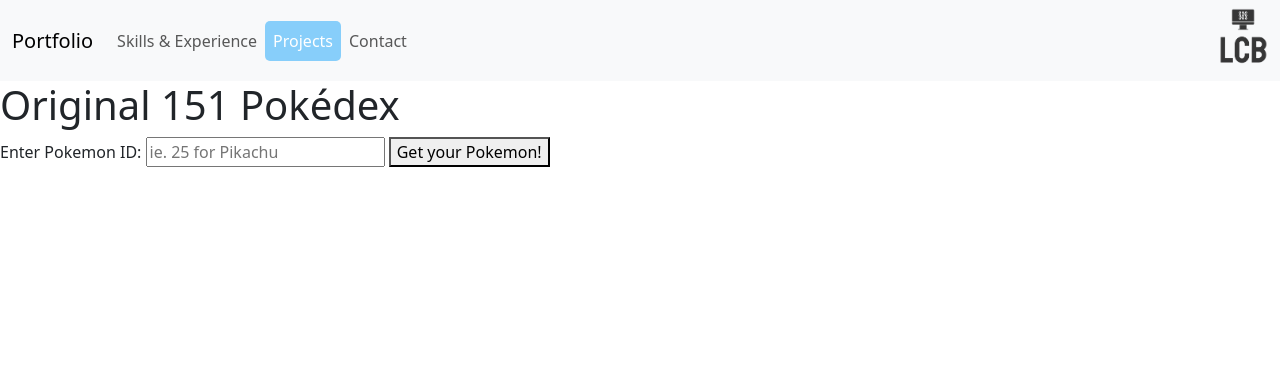
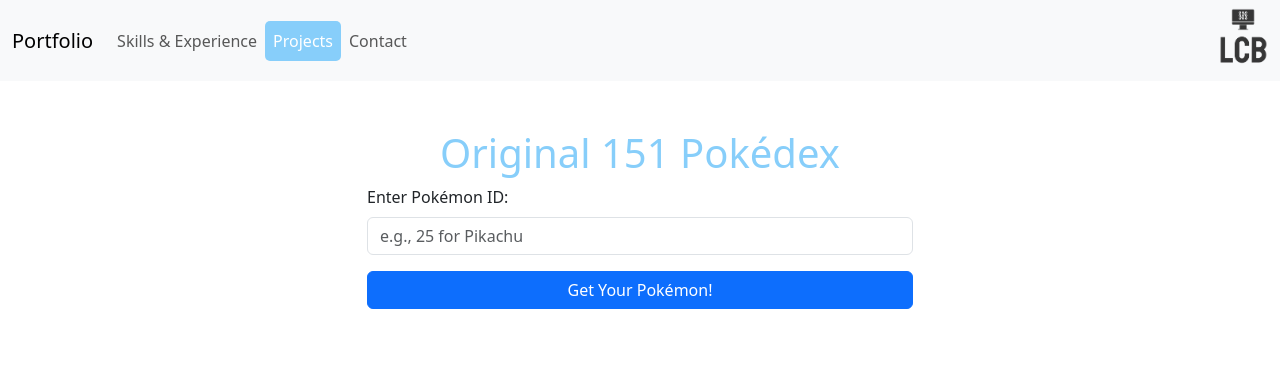
Before and after one commit to lukecbutler/lukecbutler-dev, a Flask app: page /projects/pokedex in a window 1280 px wide. Shown: the top 381 px of the page. Run offline with Flask 3, Linux system fonts and the light colour scheme.

Commit message:
consolidate css

```diff
--- a/static/css/base.css
+++ b/static/css/base.css
@@ -1,2 +1,101 @@
 /* base.css */
 /* header */
+#contact {
+    background-color: #fff;
+    padding: 20px;
+    border-radius: 8px;
+    box-shadow: 0 0 10px rgba(0, 0, 0, 0.1);
+    margin-bottom: 20px;
+    max-width: 300px;
+    margin: auto;
+}
+
+.navbar-nav .nav-item.active {
+    background-color: lightskyblue; /* Highlight color for active menu item */
+    color: white; /* Text color for better contrast */
+    border-radius: 5px; /* Rounded corners for a nicer appearance */
+}
+
+.navbar-nav .nav-item.active .nav-link {
+    color: white; /* Ensure the link text is white for readability */
+}
+
+/* Custom background class for skyblue */
+:root {
+    --bs-skyblue: lightskyblue; /* Define the custom skyblue color */
+}
+.bg-lightskyblue {
+    background-color: var(--bs-skyblue) !important; /* Use the custom skyblue variable */
+}
+.text-white {
+    color: white !important; /* Ensure text is readable on skyblue background */
+}
+/* Custom background class for skyblue */
+
+:root {
+    --bs-skyblue: lightskyblue; /* Skyblue color */
+}
+
+
+.bg-lightskyblue {
+    background-color: var(--bs-skyblue) !important;
+}
+
+
+.text-white {
+    color: white !important;
+}
+
+
+.contact-card {
+    transition: transform 0.3s ease, box-shadow 0.3s ease;
+}
+
+
+.contact-info a {
+    text-decoration: none;
+    color: var(--bs-skyblue);
+    font-weight: bold;
+}
+
+.contact-info a:hover {
+    text-decoration: underline;
+}
+
+:root {
+    --bs-skyblue: lightskyblue; /* Define skyblue color */
+}
+
+.pokemon-title {
+    color: var(--bs-skyblue);
+}
+
+.pokemon-details ul {
+    list-style-type: none;
+    padding-left: 0;
+}
+
+.pokemon-details li {
+    margin-bottom: 10px;
+}
+
+:root {
+    --bs-skyblue: lightskyblue; /* Define skyblue color */
+}
+
+.bg-lightskyblue {
+    background-color: var(--bs-skyblue) !important;
+}
+
+.text-white {
+    color: white !important;
+}
+
+.project-card {
+    transition: transform 0.3s ease, box-shadow 0.3s ease; /* Add animation on hover */
+}
+
+.project-card:hover {
+    transform: translateY(-5px); /* Lift the card on hover */
+    box-shadow: 0 8px 16px rgba(0, 0, 0, 0.2); /* Emphasize shadow on hover */
+}
--- a/templates/abase.html
+++ b/templates/abase.html
@@ -6,40 +6,7 @@
     <title>{% block title %}Luke's Website{% endblock %}</title>
     {% block link %}{% endblock %}
     <link href="https://cdn.jsdelivr.net/npm/bootstrap@5.3.0/dist/css/bootstrap.min.css" rel="stylesheet">
-    <style>
-
-    #contact {
-        background-color: #fff;
-        padding: 20px;
-        border-radius: 8px;
-        box-shadow: 0 0 10px rgba(0, 0, 0, 0.1);
-        margin-bottom: 20px;
-        max-width: 300px;
-        margin: auto;
-    }
-
-    .navbar-nav .nav-item.active {
-        background-color: lightskyblue; /* Highlight color for active menu item */
-        color: white; /* Text color for better contrast */
-        border-radius: 5px; /* Rounded corners for a nicer appearance */
-    }
-
-    .navbar-nav .nav-item.active .nav-link {
-        color: white; /* Ensure the link text is white for readability */
-    }
-
-    /* Custom background class for skyblue */
-    :root {
-        --bs-skyblue: lightskyblue; /* Define the custom skyblue color */
-    }
-    .bg-lightskyblue {
-        background-color: var(--bs-skyblue) !important; /* Use the custom skyblue variable */
-    }
-    .text-white {
-        color: white !important; /* Ensure text is readable on skyblue background */
-    }
-    /* Custom background class for skyblue */
-    </style>
+    <link rel="stylesheet" href="{{ url_for('static', filename='css/base.css') }}">
 </head>
 
 <body>
@@ -64,8 +31,9 @@
                             <a class="nav-link" href="{{ url_for('contact') }}">Contact</a>
                         </li>
                     </ul>
-                    <div class="ms-auto">
-                        <img src="{{ url_for('static', filename='images/logo.png') }}" alt="Logo" style="width: 50px;">                    </div>
+                    <div class="ms-auto d-none d-lg-block">
+                        <img src="{{ url_for('static', filename='images/logo.png') }}" alt="Logo" style="width: 50px;">
+                    </div>
                 </div>
             </div>
         </nav>
--- a/templates/about.html
+++ b/templates/about.html
@@ -1,7 +1,7 @@
 {% extends "abase.html" %}
 {% block title %}About Me{% endblock %}
 {% block link %}
-<link rel="stylesheet" href="{{ url_for('static', filename='css/homepage.css') }}">
+<link rel="stylesheet" href="{{ url_for('static', filename='css/base.css') }}">
 {% endblock %}
 
 {% block body %}
--- a/templates/pokedex.html
+++ b/templates/pokedex.html
@@ -1,63 +1,73 @@
-<!-- pokedex html -->
 {% extends "abase.html" %}
 
-{% block title %}Pokedex{% endblock %}
-{% block link %}<link rel="stylesheet" href="{{url_for('static', filename = 'css/pokedex.css')}}">{% endblock %}
+{% block title %}Pokédex{% endblock %}
+
+{% block link %}
+<link rel="stylesheet" href="{{ url_for('static', filename='css/base.css') }}">
+{% endblock %}
 
 {% block body %}
-<body>
 
+<div class="container my-5">
+    <!-- Page Title -->
+    <h1 class="text-center pokemon-title mb-2">Original 151 Pokédex</h1>
 
-    <!-- id title is refferenced in the css file with a #-->
-    <h1 id = "title">
-        Original 151 Pokédex
-    </h1>
-
-    <form action="/projects/pokedex" method="POST" id="id-form">
-        <div id="enter-id">
-            <label>Enter Pokemon ID:</label>
-            <input type="text" name="pokemon-id" id="pokemon-id-form" placeholder="ie. 25 for Pikachu">
-            <button type="submit" id="pokemon-id-button">Get your Pokemon!</button>
-        </div>
-    </form>
-
-    <div id="error-div">
-        {{error}}
+    <!-- ID Input Form -->
+    <div class="row justify-content-center mb-2">
+        <form action="/projects/pokedex" method="POST" class="col-12 col-md-8 col-lg-6">
+            <div class="mb-3">
+                <label for="pokemon-id-form" class="form-label">Enter Pokémon ID:</label>
+                <input
+                    type="text"
+                    name="pokemon-id"
+                    id="pokemon-id-form"
+                    class="form-control"
+                    placeholder="e.g., 25 for Pikachu"
+                    required>
+            </div>
+            <button type="submit" class="btn btn-primary w-100">Get Your Pokémon!</button>
+        </form>
     </div>
 
-    <div class="container">
-        {% if pokemon %}
+    <!-- Error Message -->
+    {% if error %}
+    <div class="alert alert-danger text-center">
+        {{ error }}
+    </div>
+    {% endif %}
 
-        <img src="{{url_for('static', filename = 'images/pokemon/' + picture_id + '.png')}}" id="pokemon-picture" class="image">
+    <!-- Pokémon Details -->
+    {% if pokemon %}
+    <div class="row justify-content-center align-items-center">
+        <!-- Pokémon Image -->
+        <div class="col-12 col-md-4 text-center">
+            <img
+                src="{{ url_for('static', filename='images/pokemon/' + picture_id + '.png') }}"
+                alt="Pokémon Image"
+                class="img-fluid rounded shadow">
+        </div>
 
-        <div class="pokemon-text">
-            <ul>
-                <li>
-                    Pokemon ID: {{id}}
-                </li>
-                <li>
-                    Species: {{species}}
-                </li>
-                <li>
-                    Type: {{type1}}
-                </li>
-                {% if type2 %}
-                <li>
-                    Secondary Type: {{type2}}
-                </li>
-                {% endif %}
-                <li>
-                    Height: {{feet}}' {{inches}}"
-                </li>
-                <li>
-                    Weight: {{weight}} lbs
-                </li>
-                <li>
-                    Entry: {{entry}}
-                </li>
-                {% endif %}
-            </ul>
+        <!-- Pokémon Information -->
+        <div class="col-12 col-md-6 pokemon-details">
+            <div class="card">
+                <div class="card-body">
+                    <h5 class="card-title text-center text-primary">Pokémon Details</h5>
+                    <ul class="list-group list-group-flush">
+                        <li class="list-group-item"><strong>Pokémon ID:</strong> {{ id }}</li>
+                        <li class="list-group-item"><strong>Species:</strong> {{ species }}</li>
+                        <li class="list-group-item"><strong>Type:</strong> {{ type1 }}</li>
+                        {% if type2 %}
+                        <li class="list-group-item"><strong>Secondary Type:</strong> {{ type2 }}</li>
+                        {% endif %}
+                        <li class="list-group-item"><strong>Height:</strong> {{ feet }}' {{ inches }}"</li>
+                        <li class="list-group-item"><strong>Weight:</strong> {{ weight }} lbs</li>
+                        <li class="list-group-item"><strong>Entry:</strong> {{ entry }}</li>
+                    </ul>
+                </div>
+            </div>
         </div>
     </div>
-</body>
+    {% endif %}
+</div>
+
 {% endblock %}
```
Also changed, not shown: templates/contact_info.html (+1 -29 lines), templates/java_project.html (+9 -6 lines), templates/projects.html (+1 -23 lines).
